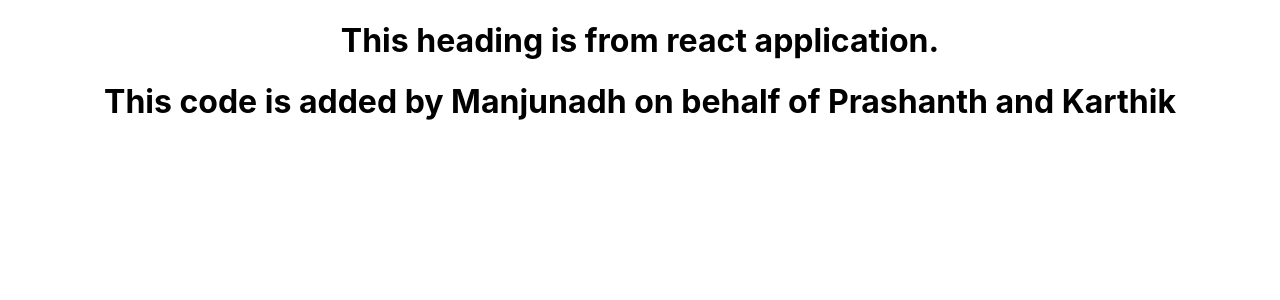
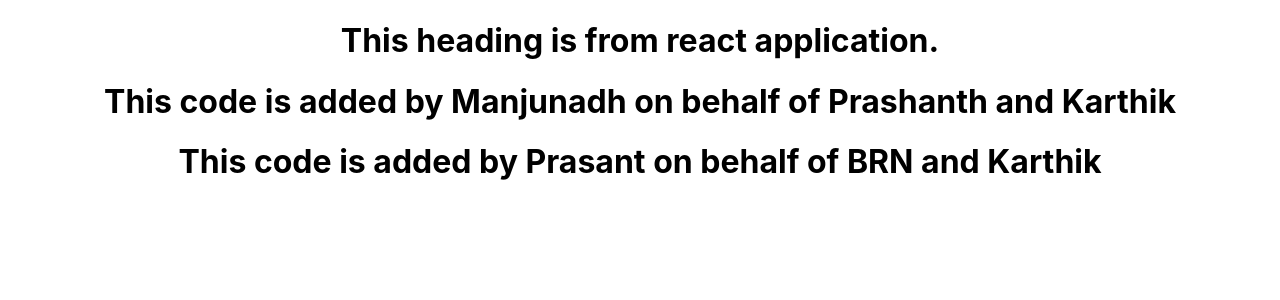
Before and after one commit to brninfotechprojects/rep2410, a React (Create React App) app: page / in a window 1280 px wide. Shown: the top 300 px of the page. Built offline with nearby package versions, Linux system fonts and the light colour scheme.

Commit message:
Ver1.2 by Prasant

```diff
--- a/src/App.js
+++ b/src/App.js
@@ -6,6 +6,7 @@ function App() {
     <div className="App">
       <h1>This heading is from react application.</h1>
     <h1>This code is added by Manjunadh on behalf of Prashanth and Karthik</h1>
+    <h1>This code is added by Prasant on behalf of BRN and Karthik</h1>
     </div>
   );
 }
```
